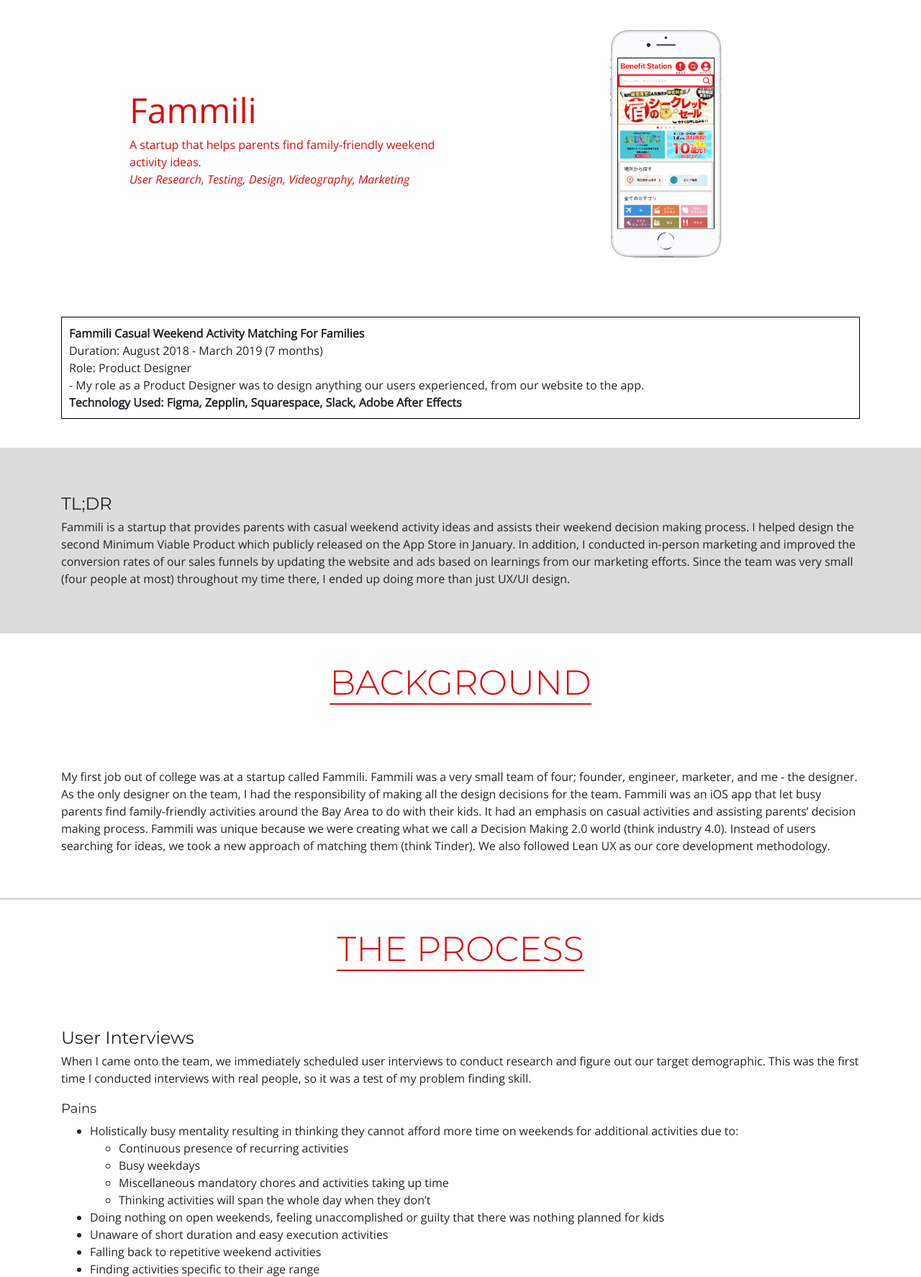
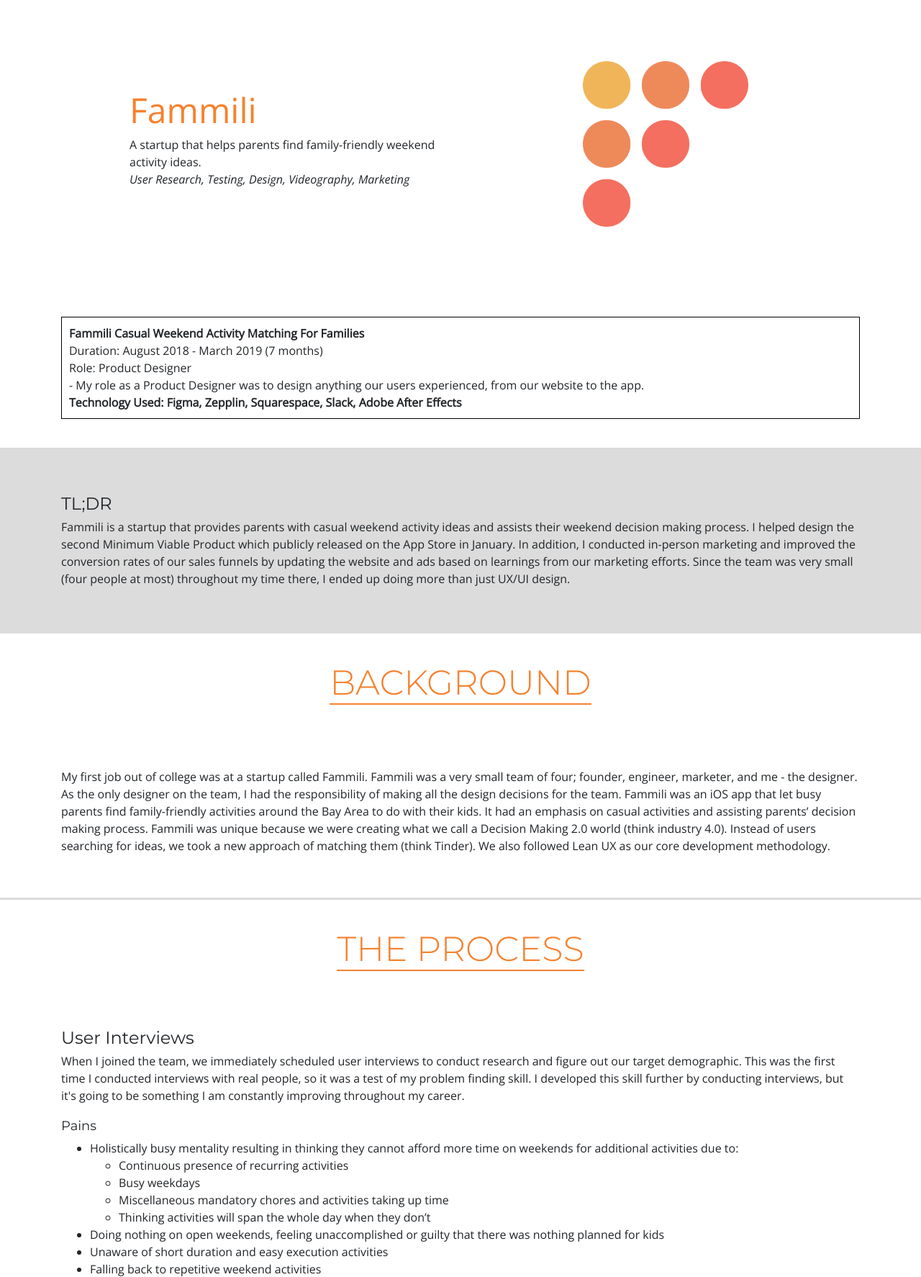
Before and after one commit to kmakitan/kmakitan.github.io, a PHP site: page /portfolio/Fammili/index.html in a window 1280 px wide. Shown: the part 60-1834 px from the top of the page at 72% size. Run offline with PHP 8.4, Linux system fonts and the light colour scheme; some web fonts are replaced.

Commit message:
Updated Fammili page with content and images

```diff
--- a/css/custom.css
+++ b/css/custom.css
@@ -200,11 +200,27 @@ button.btn a{
 	color: white;
 }
 
+#FA {
+	background-color: #FFFFFF;
+}
+
+#FA .project-info h3, #FA .project-info h1 {
+	color: #F5822F;
+}
+
+#FA button.btn {
+	border: 1px solid #F5822F;
+}
+
+#FA button.btn a {
+	color: #F5822F;
+}
+
 #BO {
 	background-color: #FFFFFF;
 }
 
-#BO .project-info {
+#BO .project-info h3, #BO .project-info h1 {
 	color: #d80d0d;
 }
 
@@ -220,7 +236,7 @@ button.btn a{
 	background-color: #FFFFFF;
 }
 
-#IB .project-info {
+#IB .project-info h3, #IB .project-info h1 {
 	color: #3b049b;
 }
 
@@ -236,7 +252,7 @@ button.btn a{
 	background-color: #FFFFFF;
 }
 
-#CL .project-info {
+#CL .project-info h3, #CL .project-info h1 {
 	color: #2154ed;
 }
 
@@ -258,6 +274,8 @@ button.btn a{
 
 #footer-container {
 	width: 100%;
+	padding-top: 30px;
+	padding-bottom: 30px;
 	background-color: #C7C7C7;
 }
 #footer {
@@ -315,6 +333,11 @@ button.btn a{
 
 #tldr {
 	margin-top: 0px;
+}
+
+.FA-page-title {
+	border-color: #F5822F;
+	color: #F5822F;
 }
 
 .BO-page-title {
@@ -454,6 +477,26 @@ button.btn a{
 	align-items: center;
 	justify-content: center;
 	margin: 40px 0px;
+}
+
+.video-container {
+position: relative;
+padding-bottom: 56.25%;
+padding-top: 30px; height: 0; overflow: hidden;
+}
+
+.video-container iframe,
+.video-container object,
+.video-container embed {
+position: absolute;
+top: 0;
+left: 0;
+width: 100%;
+height: 100%;
+}
+
+#YT-link {
+	margin: 20px 0px 20px 0px;
 }
 
 
@@ -699,6 +742,10 @@ button.btn a{
 	}
 
 	/* Project jumbo bg colors */
+	.FA-page-title {
+		border-color: #F5822F;
+	}
+
 	.BO-page-title {
 		border-color: #d80d0d;
 	}
--- a/portfolio/BenefitOne/index.html
+++ b/portfolio/BenefitOne/index.html
@@ -173,9 +173,9 @@
             </tr>
         </table>
         <h3 class="project-page-h3">Lessons Learned</h3>
-        <h4>Crummy First Draft</h4>
+        <h4>Fail Early</h4>
         <p class="body-text">I learned that your first draft is never going to be perfect, and it shouldn’t try to be.  Especially when it comes to design, since the process is iterative, you’re going to be making improvements on it again and again so there’s no need to worry about getting things right the first time.  Just make something so you get things moving and have somewhere to build off from.</p>
-        <h4>Establish user goals early in the process</h4>
+        <h4>Establish User Goals Early in the Process</h4>
         <p class="body-text">I was always told that goal forming was important to complete at the beginning of the design process, and this redesign project proved it to me.  Establishing a goal in the beginning allowed me to center my entire design around trying to help them achieve it.  It allowed me to relentlessly design for the user and resulted in a design that actually improved the experience.</p>
     </div>
     <!-- Footer -->
--- a/portfolio/Fammili/index.html
+++ b/portfolio/Fammili/index.html
@@ -52,7 +52,7 @@
         </div>
     </nav>
     <!-- Benefit One Project Details-->
-    <div class="jumbotron jumbotron-fluid portfolio-item project-page-jumbo" id="BO">
+    <div class="jumbotron jumbotron-fluid portfolio-item project-page-jumbo" id="FA">
         <div class="container project-container">
             <div class="row">
                 <div class="col-12 col-sm-6 col-md-5 project-info-container offset-md-1">
@@ -63,7 +63,7 @@
                     </div>
                 </div>
                 <div class="col-12 col-sm-6 project-image-container">
-                    <img class="project-image" src="../../images/BenefitOnePhone.png" />
+                    <img class="project-image" src="../../images/FammiliLogo.png" />
                 </div>
             </div>
         </div>
@@ -84,7 +84,7 @@
     </div>
     <div class="container">
         <div class="title-container">
-            <h1 class="text-center title BO-page-title">BACKGROUND</h1>
+            <h1 class="text-center title FA-page-title">BACKGROUND</h1>
         </div>
         <div><img class="project-details-image" src=""/></div>
         <p class="text-center body-text"></p>
@@ -95,10 +95,10 @@
     <div class="divider"></div>
     <div class="container">
         <div class="title-container">
-            <h1 class="text-center title BO-page-title">THE PROCESS</h1>
+            <h1 class="text-center title FA-page-title">THE PROCESS</h1>
         </div>
         <h3 class="project-page-h3">User Interviews</h3>
-        <p class="body-text">When I came onto the team, we immediately scheduled user interviews to conduct research and figure out our target demographic.  This was the first time I conducted interviews with real people, so it was a test of my problem finding skill.</p>
+        <p class="body-text">When I joined the team, we immediately scheduled user interviews to conduct research and figure out our target demographic.  This was the first time I conducted interviews with real people, so it was a test of my problem finding skill. I developed this skill further by conducting interviews, but it's going to be something I am constantly improving throughout my career.</p>
         <h4>Pains</h4>
         <ul>
             <li>Holistically busy mentality resulting in thinking they cannot afford more time on weekends for additional activities due to:</li>
@@ -127,13 +127,45 @@
             <li>User reviews the activity, further personalizing their activities</li>
         </ol>
         <h4>Design Components</h4>
-        <p class="body-text"><strong>Motivating users to plan early</strong> - We found out during our interviews that there are two types of parents - early planners and spontaneous, late planners.  Since we know that there is a higher probability of an activity actually being completed when planned ahead of time, we designed our application to motivate parents to plan early.  We included things like motivational messages, a countdown until the weekend, and any events going on for that day.</p>
-        <p class="body-text"><strong>Late Planning</strong> - We also found that parents often didn’t plan casual activities ahead of time, and instead decided on them spontaneously on the day of. More often than not, parents did routine activities like going to parks or going shopping.  In order to help parents try something different, we created an experience that allowed parents to select from their current mood to find activities that fit how they are feeling.</p>
-        <p class="body-text"><strong>Pass</strong> - We also started to understand the pressure and guilt parents sometimes felt when they did not have anything done for the day.  In order to remove those feelings, we created a pass experience to fill in the day with an “Anything Goes” card.</p>
+        <div class="row">
+        	<div class="col-sm-6 my-auto">
+        		<p class="body-text"><strong>Motivating users to plan early</strong> - We found out during our interviews that there are two types of parents - early planners and spontaneous, late planners.  Since we know that there is a higher probability of an activity actually being completed when planned ahead of time, we designed our application to motivate parents to plan early.  We included things like motivational messages, a countdown until the weekend, and any events going on for that day.</p>
+        	</div>
+        	<div class="col-sm-6 text-center">
+        		<div><img class="project-details-image" src="images/Selection.png"/></div>
+        	</div>
+        </div>
+        <div class="row">
+        	<div class="col-sm-6 my-auto">
+       			<p class="body-text"><strong>Late Planning</strong> - We also found that parents often didn’t plan casual activities ahead of time, and instead decided on them spontaneously on the day of. More often than not, parents did routine activities like going to parks or going shopping.  In order to help parents try something different, we created an experience that allowed parents to select from their current mood to find activities that fit how they are feeling.</p>
+       		</div>
+       		<div class="col-sm-6 text-center">
+        		<div><img class="project-details-image" src="images/Moods.png"/></div>
+        	</div>
+        </div>
+        <div class="row">
+        	<div class="col-sm-6 my-auto">
+	        	<p class="body-text"><strong>Pass</strong> - We also started to understand the pressure and guilt parents sometimes felt when they did not have anything done for the day.  In order to remove those feelings, we created a pass experience to fill in the day with an “Anything Goes” card.</p>
+	    	</div>
+	    	<div class="col-sm-6 text-center">
+	        	<div><img class="half-page-image" src="images/Pass.png"/></div>
+	    	</div>
+	    </div>
         <h3 class="project-page-h3">Videos</h3>
         <p class="body-text">Before publicly launching our application, I created an explainer video to get users to understand our concept.  The biggest challenge of creating the explainer video was explaining our concept in less than a minute.  Since most users lose interest in 30 seconds, I had to convey the right information at the right level of detail.  The process took a few weeks to complete, going through pages of scrapped scripts.  Creating the videos developed my skill of conveying only the necessary information at the right level of detail.</p>
+        <div class="video-container"><iframe width="853" height="480" src="https://www.youtube.com/embed/irbzh2lrY_A" frameborder="0" allowfullscreen></iframe></div>
+        <p class="body-text text-center" id="YT-link"><a href="https://youtu.be/NCm3CapfCKE">Click Here to View the Tutorial Video</a></p>
         <h3 class="project-page-h3">KPI Measurement</h3>
-        <p class="body-text">After learning that Fammili would move to Japan after March, my remaining two months became purely for experience. During this time, I helped market the app by conducting both in-person and online marketing.  On the surface, marketing may seem like a detour from UX, however, the brunt of my focus went towards maintaining and improving conversion rates throughout our sales funnels.  By the end of the experience, we talked with over 500 parents and attracted around 1,200 unique visitors to our website.  This yielded a total of around 250 downloads.</p>
+        <p class="body-text">After learning that Fammili would move to Japan after March, my remaining two months became purely for experience. During this time, I helped market the app by conducting both in-person and online marketing.  On the surface, marketing may seem like a detour from UX, however, the brunt of my focus went towards maintaining and improving conversion rates throughout our sales funnels.  I performed daily updates to our ads and ad landing pages, using our in-person marketing as a source to create better content that connects to our users. We made daily judgements on what was the most important issue at hand by reviewing our conversion analytics. By the end of the experience, we talked with over 500 parents and attracted around 1,200 unique visitors to our website.  This yielded a total of around 250 downloads. Aside from assisting our ad and website content, having live interactions with real potential users yielded immediate feedback.</p>
+        <div class="project-image-wrapper"><img class="" src="images/LPAS-Conversion.png"></div>
+        <p class="body-text text-center">One of the measured conversion rates: Landing Page to App Store</p>
+        <h3 class="project-page-h3">Lessons Learned</h3>
+        <h4>Connecting Tasks to Improve Efficiency</h4>
+        <p class="body-text">I struggled to work effectively in the beginning because I segmented tasks apart from each other.  However, by the end of the project, I learned how to work effectively by using learnings from one task across all other tasks that need to be completed.</p>
+        <h4>Digging Deeper</h4>
+        <p class="body-text">Whether it’s asking questions during user interviews, or thinking of phrasing that sparks the interest of your users, this is a very important skill that should be at the core of any designer. Challenging the status quo is something my boss was great at doing. Under his wing, I have learned how difficult, but necessary it is to do this. Admittedly, this is something I am not the best at, but it is something I have learned to do.</p>
+        <h4>Where I Lie as a Designer</h4>
+        <p class="body-text">My time at Fammili became an eye opener during the last week. I self reflected on my experience and learned what I need to improve on, and where I lie as a designer in the real world. I feel more competent and ready to take on what’s ahead than I have ever felt before.</p>
     </div>
     <!-- Footer -->
     <div id="footer-container">
--- a/portfolio/IdentifiBio/index.html
+++ b/portfolio/IdentifiBio/index.html
@@ -153,7 +153,7 @@
         <p class="body-text">In the end, my team was able to complete the project.  We developed all the functionalities of our application and, although separate, designed interfaces that were very well accepted by our sponsor.  Our project was selected among one other in our senior design project class to receive an award and participate in the invitation only Ingenuity UCI Student Technology Showcase at the end of the year.</p>
         <div class="project-image-wrapper"><img class="project-details-image" src="images/ingenuity.png"/></div>
         <h3 class="project-page-h3">Lessons Learned</h3>
-        <h4>Importance of team cohesiveness</h4>
+        <h4>Importance of Team Cohesion</h4>
         <p class="body-text">I learned through this project how important it is for everyone on the team to work well with each other.  In order to get through all of the challenges we faced, we had to communicate well, meet physically, take responsibility of our roles, and help each other out.  Had we not been able to do so, I don’t think we would have been able to submit our completed deliverable in the end, as we saw happen to some of our peer teams.</p>
         <h4>Technical Infeasibility</h4>
         <p class="body-text">When I first designed my designs, I did not take into account how difficult it would actually be to implement. I learned that I need to take into account what my team is actually capable of doing.  In the end, my designs were saved to be recreated later by another team, so it didn’t turn out to be a waste of time and effort.  On top of that, my sponsor hired me as a contract graphic designer for a few weeks after because he really liked them.</p>
```
Also changed, not shown: index.html (+18 -0 lines), images/FammiliLogo.png (added), portfolio/Fammili/images/FammiliLogo.png (added), portfolio/Fammili/images/LPAS-Conversion.png (added), portfolio/Fammili/images/Moods.png (added), portfolio/Fammili/images/Pass.png (added), portfolio/Fammili/images/Selection.png (added).
